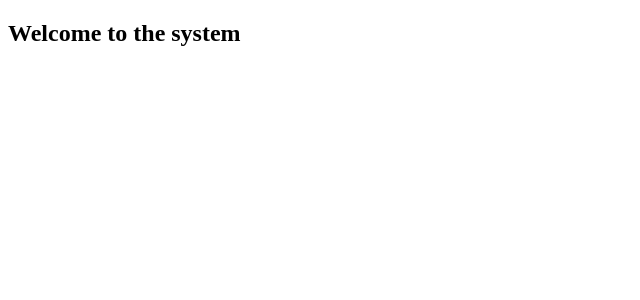
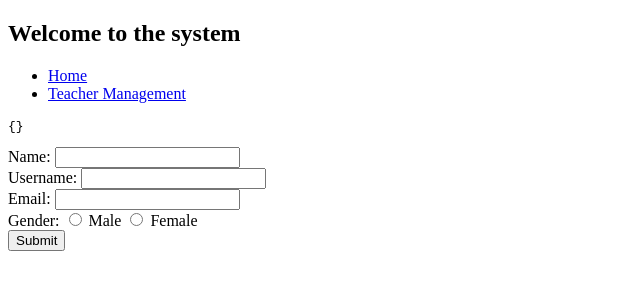
Before and after one commit to EIMadrigal/angular-yunzhi, an Angular app: page /teacher/edit/1 in a window 1280 px wide. Before the commit this address led to /. Shown: the top 300 px of the page, without its empty margins (0-640 px from the left). Built offline with nearby package versions, Linux system fonts and the light colour scheme; no server answers.

Commit message:
relative route path

```diff
--- a/src/app/app-routing.module.ts
+++ b/src/app/app-routing.module.ts
@@ -6,15 +6,15 @@ import { TeacherIndexComponent } from './teacher/teacher-index.component';
 
 const routes: Routes = [
   {
-    path: '',
+    path: 'teacher',
     component: TeacherIndexComponent
   },
   {
-    path: 'add',
+    path: 'teacher/add',
     component: TeacherAddComponent
   },
   {
-    path: 'edit/:id',
+    path: 'teacher/edit/:id',
     component: TeacherEditComponent
   }
 ];
--- a/src/app/app.component.html
+++ b/src/app/app.component.html
@@ -1,3 +1,8 @@
 <h2>Welcome to the system</h2>
 
+<ul>
+  <li><a routerLink="">Home</a></li>
+  <li><a routerLink="teacher">Teacher Management</a></li>
+</ul>
+
 <router-outlet></router-outlet>
--- a/src/app/teacher/teacher-add.component.ts
+++ b/src/app/teacher/teacher-add.component.ts
@@ -1,7 +1,7 @@
 import { HttpClient } from "@angular/common/http";
 import { Component, OnInit } from "@angular/core";
 import { TeacherIndexComponent } from "./teacher-index.component";
-import { Router } from "@angular/router";
+import { ActivatedRoute, Router } from "@angular/router";
 import { AppComponent } from "../app.component";
 
 @Component({
@@ -17,7 +17,8 @@ export class TeacherAddComponent implements OnInit {
 
     constructor(private httpClient: HttpClient,
         private appComponent: AppComponent,
-        private router: Router) {
+        private router: Router,
+        private route: ActivatedRoute) {
 
     }
 
@@ -40,7 +41,7 @@ export class TeacherAddComponent implements OnInit {
         this.httpClient.post(url, teacher).subscribe((response) => {
             console.log('request success');
             this.appComponent.ngOnInit();
-            this.router.navigate(['./']);
+            this.router.navigate(['./../'], { relativeTo: this.route });
         }, (response) => {
             this.showMessage('Error');
             console.error('request fail', response);
--- a/src/app/teacher/teacher-edit.component.ts
+++ b/src/app/teacher/teacher-edit.component.ts
@@ -2,6 +2,7 @@ import { HttpClient } from "@angular/common/http";
 import { Component, OnInit } from "@angular/core";
 import { ActivatedRoute, Router } from "@angular/router";
 import { TeacherIndexComponent } from "./teacher-index.component";
+import { AppComponent } from "../app.component";
 
 @Component({
     templateUrl: './teacher-edit.component.html'
@@ -14,7 +15,7 @@ export class TeacherEditComponent implements OnInit {
 
     constructor(private route: ActivatedRoute,
         private httpClient: HttpClient,
-        private teacherIndexComponent: TeacherIndexComponent,
+        private appComponent: AppComponent,
         private router: Router) {
 
     }
@@ -44,7 +45,7 @@ export class TeacherEditComponent implements OnInit {
         console.log('submit');
         this.httpClient.put(this.getUrl(), this.teacher).subscribe((data) => {
             console.log('update success');
-            this.teacherIndexComponent.ngOnInit();
+            this.appComponent.ngOnInit();
             this.router.navigate(['/']);
         }, () => {
             console.log(`Request fail to ${this.getUrl()}`);
--- a/src/app/teacher/teacher-index.component.html
+++ b/src/app/teacher/teacher-index.component.html
@@ -22,6 +22,6 @@
       <span *ngIf="!_teacher.gender">F</span>
     </td>
     <td>{{ _teacher.createTime | date: 'yyyy-MM-dd' }}</td>
-    <td><a routerLink="/edit/{{ _teacher.id }}">Edit</a> &nbsp;<button (click)="onDelete(_teacher)">Delete</button></td>
+    <td><a routerLink="./edit/{{ _teacher.id }}">Edit</a> &nbsp;<button (click)="onDelete(_teacher)">Delete</button></td>
   </tr>
 </table>
```
